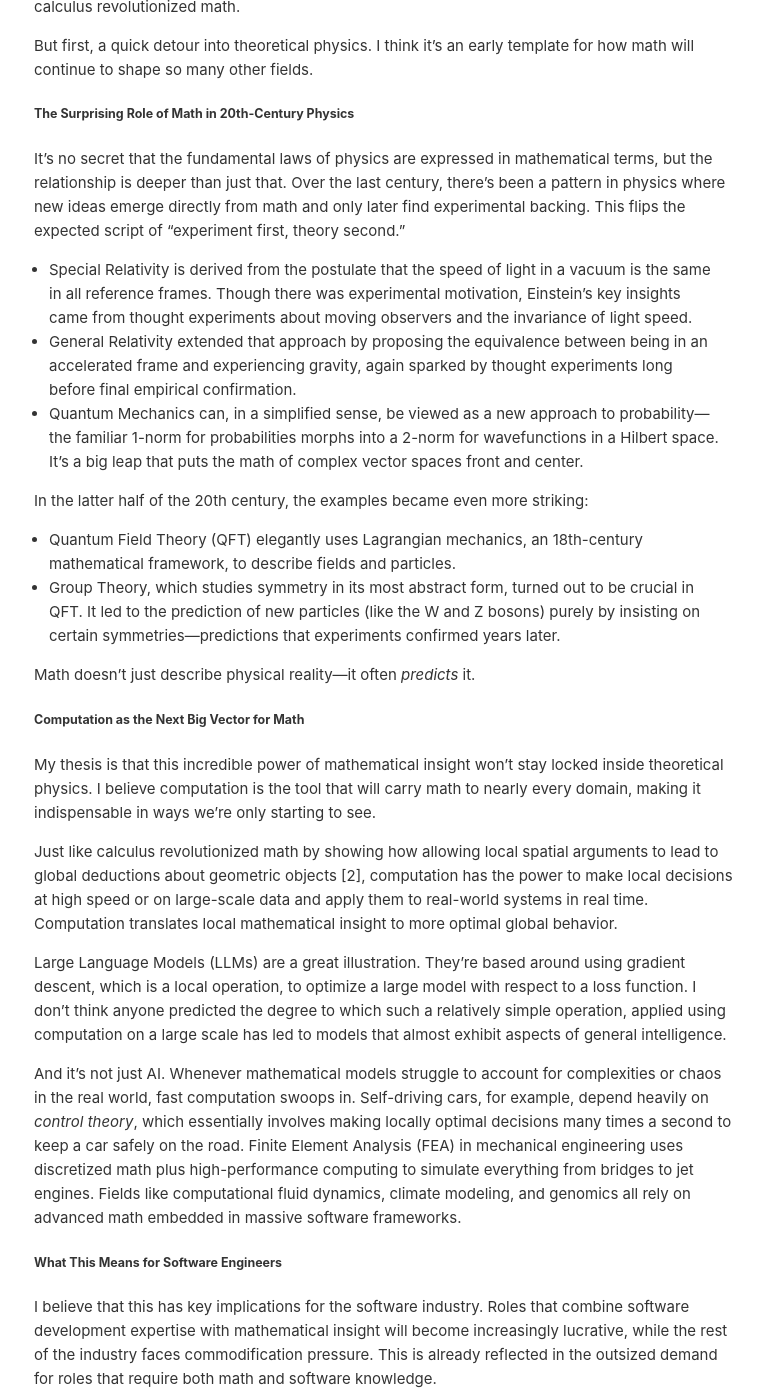
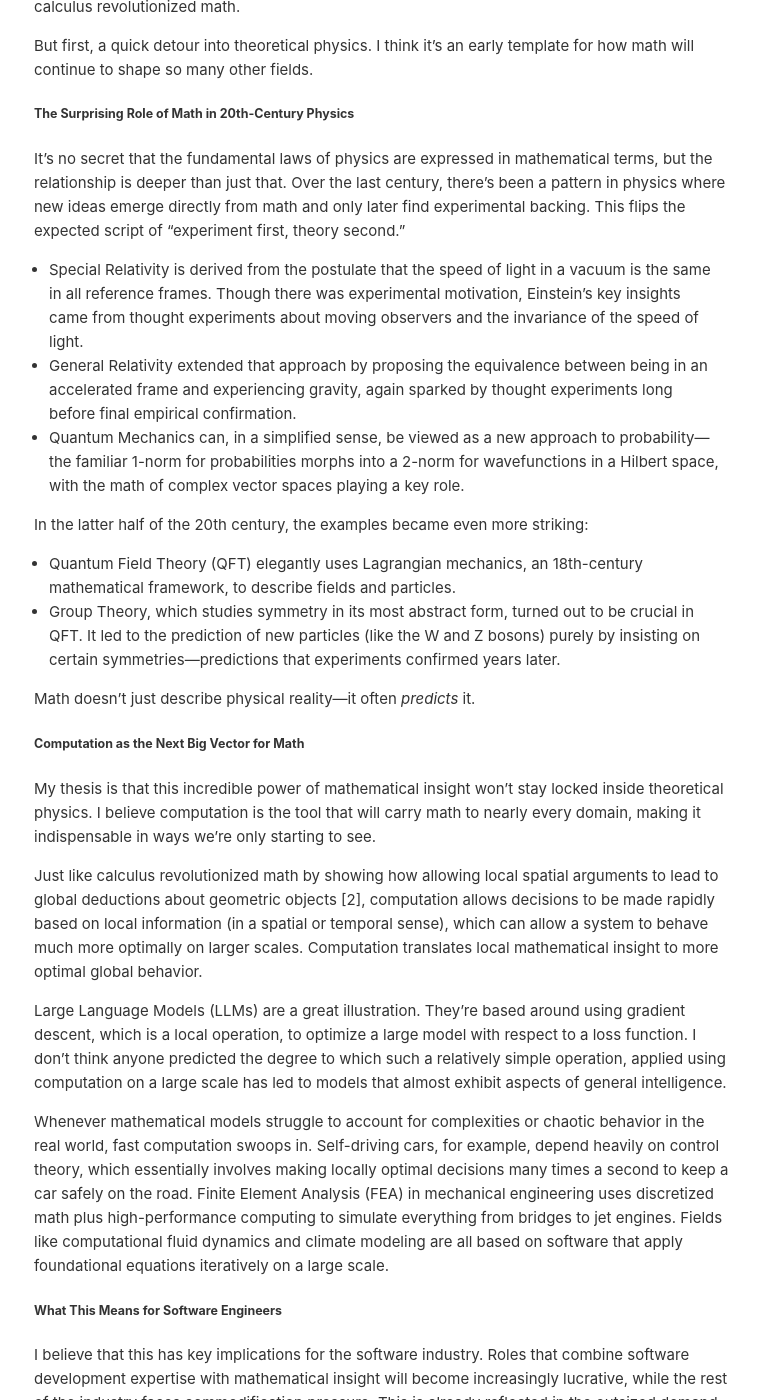
Before and after one commit to mfaizan/mfaizan.github.io, a Jekyll site: the page built from _posts/2025-02-21-math.markdown, in a window 1280 px wide and 1400 px high, scrolled down 361 px. Shown: the whole window, without its empty margins (256-1019 px from the left). Built offline with Jekyll 4.4.1, drawn with Linux system fonts in a browser that asks for light colours; some of the changed text lies outside the part shown.

Commit message:
Update 2025-02-21-math.markdown

```diff
--- a/_posts/2025-02-21-math.markdown
+++ b/_posts/2025-02-21-math.markdown
@@ -15,9 +15,9 @@ But first, a quick detour into theoretical physics. I think it’s an early temp
 
 It’s no secret that the fundamental laws of physics are expressed in mathematical terms, but the relationship is deeper than just that. Over the last century, there’s been a pattern in physics where new ideas emerge directly from math and only later find experimental backing. This flips the expected script of “experiment first, theory second.”
 
-- Special Relativity is derived from the postulate that the speed of light in a vacuum is the same in all reference frames. Though there was experimental motivation, Einstein’s key insights came from thought experiments about moving observers and the invariance of light speed.
+- Special Relativity is derived from the postulate that the speed of light in a vacuum is the same in all reference frames. Though there was experimental motivation, Einstein’s key insights came from thought experiments about moving observers and the invariance of the speed of light.
 - General Relativity extended that approach by proposing the equivalence between being in an accelerated frame and experiencing gravity, again sparked by thought experiments long before final empirical confirmation.
-- Quantum Mechanics can, in a simplified sense, be viewed as a new approach to probability—the familiar 1-norm for probabilities morphs into a 2-norm for wavefunctions in a Hilbert space. It’s a big leap that puts the math of complex vector spaces front and center.
+- Quantum Mechanics can, in a simplified sense, be viewed as a new approach to probability—the familiar 1-norm for probabilities morphs into a 2-norm for wavefunctions in a Hilbert space, with the math of complex vector spaces playing a key role.
 
 In the latter half of the 20th century, the examples became even more striking:
 
@@ -30,17 +30,17 @@ Math doesn’t just describe physical reality—it often *predicts* it.
 
 My thesis is that this incredible power of mathematical insight won’t stay locked inside theoretical physics. I believe computation is the tool that will carry math to nearly every domain, making it indispensable in ways we’re only starting to see.
 
-Just like calculus revolutionized math by showing how allowing local spatial arguments to lead to global deductions about geometric objects [2], computation has the power to make local decisions at high speed or on large-scale data and apply them to real-world systems in real time. Computation translates local mathematical insight to more optimal global behavior.
+Just like calculus revolutionized math by showing how allowing local spatial arguments to lead to global deductions about geometric objects [2], computation allows decisions to be made rapidly based on local information (in a spatial or temporal sense), which can allow a system to behave much more optimally on larger scales. Computation translates local mathematical insight to more optimal global behavior.
 
 Large Language Models (LLMs) are a great illustration. They’re based around using gradient descent, which is a local operation, to optimize a large model with respect to a loss function. I don’t think anyone predicted the degree to which such a relatively simple operation, applied using computation on a large scale has led to models that almost exhibit aspects of general intelligence.
 
-And it’s not just AI. Whenever mathematical models struggle to account for complexities or chaos in the real world, fast computation swoops in. Self-driving cars, for example, depend heavily on *control theory*, which essentially involves making locally optimal decisions many times a second to keep a car safely on the road. Finite Element Analysis (FEA) in mechanical engineering uses discretized math plus high-performance computing to simulate everything from bridges to jet engines. Fields like computational fluid dynamics, climate modeling, and genomics all rely on advanced math embedded in massive software frameworks.
+Whenever mathematical models struggle to account for complexities or chaotic behavior in the real world, fast computation swoops in. Self-driving cars, for example, depend heavily on control theory, which essentially involves making locally optimal decisions many times a second to keep a car safely on the road. Finite Element Analysis (FEA) in mechanical engineering uses discretized math plus high-performance computing to simulate everything from bridges to jet engines. Fields like computational fluid dynamics and climate modeling are all based on software that apply foundational equations iteratively on a large scale.
 
 ##### What This Means for Software Engineers
 
 I believe that this has key implications for the software industry. Roles that combine software development expertise with mathematical insight will become increasingly lucrative, while the rest of the industry faces commodification pressure. This is already reflected in the outsized demand for roles that require both math and software knowledge.
 
-Those who can code *and* handle advanced math tend to earn outsized compensation—Wall Street “quants,” machine learning researchers, top-tier data scientists, etc. What used to be “business intelligence” or “analytics” is now sophisticated machine learning, Bayesian modeling, and data engineering. Management consultants pioneered the idea of using analytical frameworks for big decisions; modern data science takes that to the next level with deeper math plus huge computation clusters.
+Those who can code *and* handle advanced math tend to earn outsized compensation—Wall Street “quants,” machine learning researchers, top-tier data scientists, etc. What used to be “business intelligence” or “analytics” is now sophisticated machine learning, Bayesian modeling, and data engineering. Management consultants pioneered the idea of using analytical frameworks for big decisions - modern data science is, in a way, a continuation of that principal leveraging increasingly sophisticated math and computation.
 
 Put simply, mathematical knowledge is becoming increasingly valuable, and software is the force multiplier. It takes abstract mathematical models—sometimes centuries old—and breathes them into real products and systems. Whether it’s a neural network sifting through text, a feedback loop keeping a car on the road, or an elaborate model guiding corporate strategy, the blend of math + software is becoming increasingly common and "unreasonably effective".
 
```
